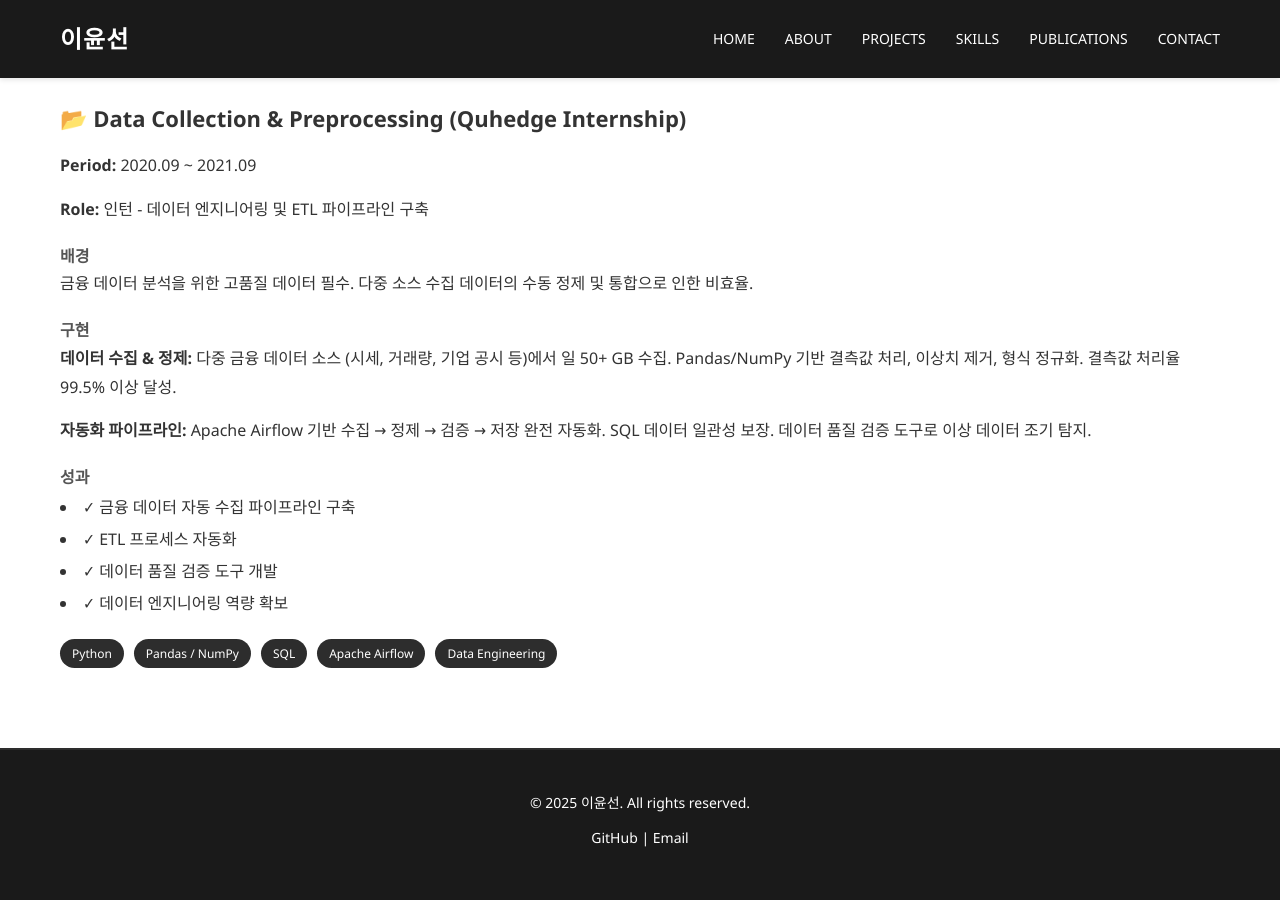
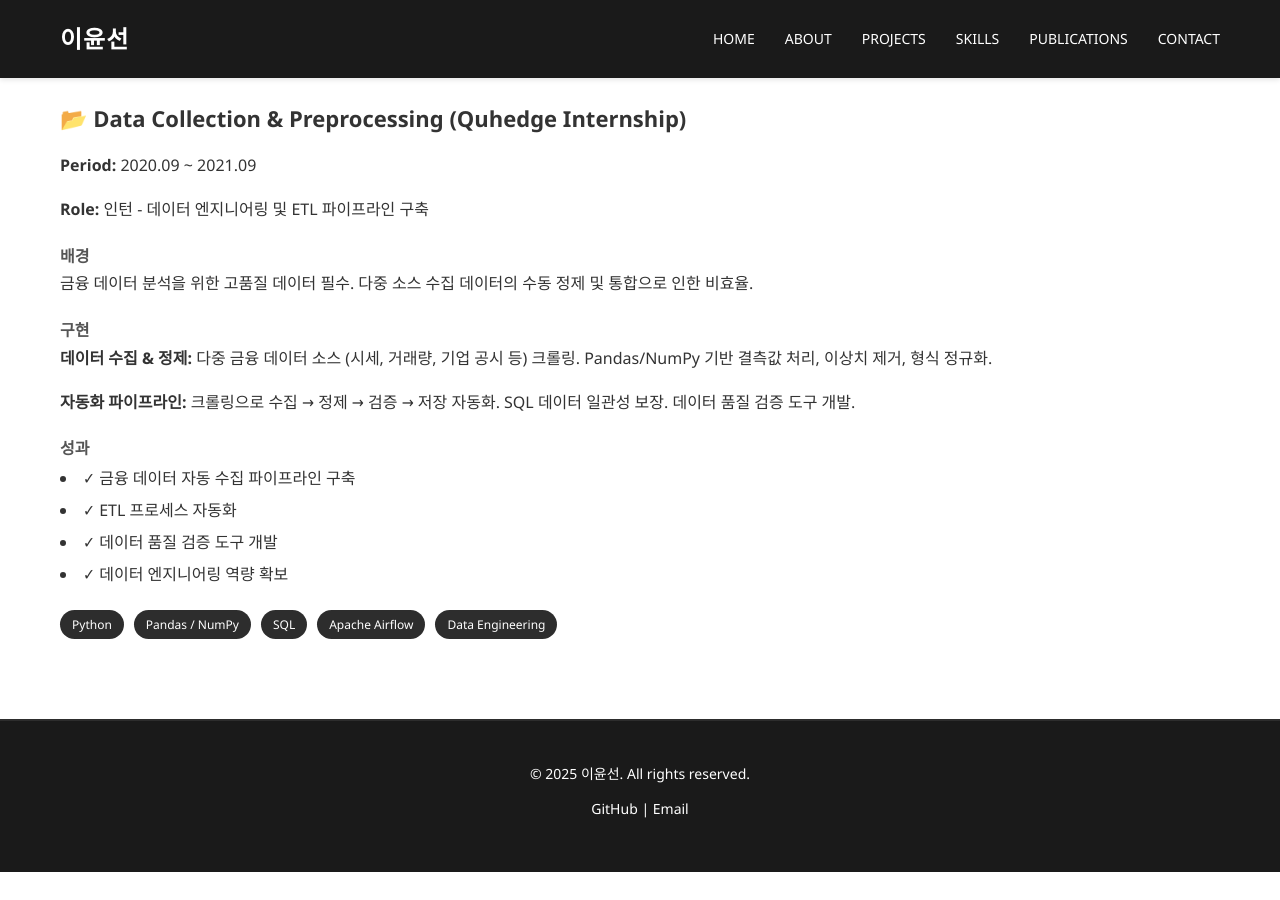
Before and after one commit to ckc5800/ckc5800.github.io, a Jekyll site: the page built from projects.html, in a window 1280 px wide and 900 px high, scrolled down 8925 px. Built offline with Jekyll 4.4.1, drawn with Linux system fonts in a browser that asks for light colours; after the commit the page ends 9797 px from its top, so only the background shows below that.

Commit message:
Remove false data collection metrics: remove 50+GB and 99.5% accuracy claims

```diff
--- a/projects.html
+++ b/projects.html
@@ -340,8 +340,8 @@ title: Projects
     <p>금융 데이터 분석을 위한 고품질 데이터 필수. 다중 소스 수집 데이터의 수동 정제 및 통합으로 인한 비효율.</p>
 
     <h4 style="margin-top: 20px; color: #555;">구현</h4>
-    <p><strong>데이터 수집 & 정제:</strong> 다중 금융 데이터 소스 (시세, 거래량, 기업 공시 등)에서 일 50+ GB 수집. Pandas/NumPy 기반 결측값 처리, 이상치 제거, 형식 정규화. 결측값 처리율 99.5% 이상 달성.</p>
-    <p><strong>자동화 파이프라인:</strong> Apache Airflow 기반 수집 → 정제 → 검증 → 저장 완전 자동화. SQL 데이터 일관성 보장. 데이터 품질 검증 도구로 이상 데이터 조기 탐지.</p>
+    <p><strong>데이터 수집 & 정제:</strong> 다중 금융 데이터 소스 (시세, 거래량, 기업 공시 등) 크롤링. Pandas/NumPy 기반 결측값 처리, 이상치 제거, 형식 정규화.</p>
+    <p><strong>자동화 파이프라인:</strong> 크롤링으로 수집 → 정제 → 검증 → 저장 자동화. SQL 데이터 일관성 보장. 데이터 품질 검증 도구 개발.</p>
 
     <h4 style="margin-top: 20px; color: #555;">성과</h4>
     <ul style="list-style-position: inside; line-height: 2;">
```
